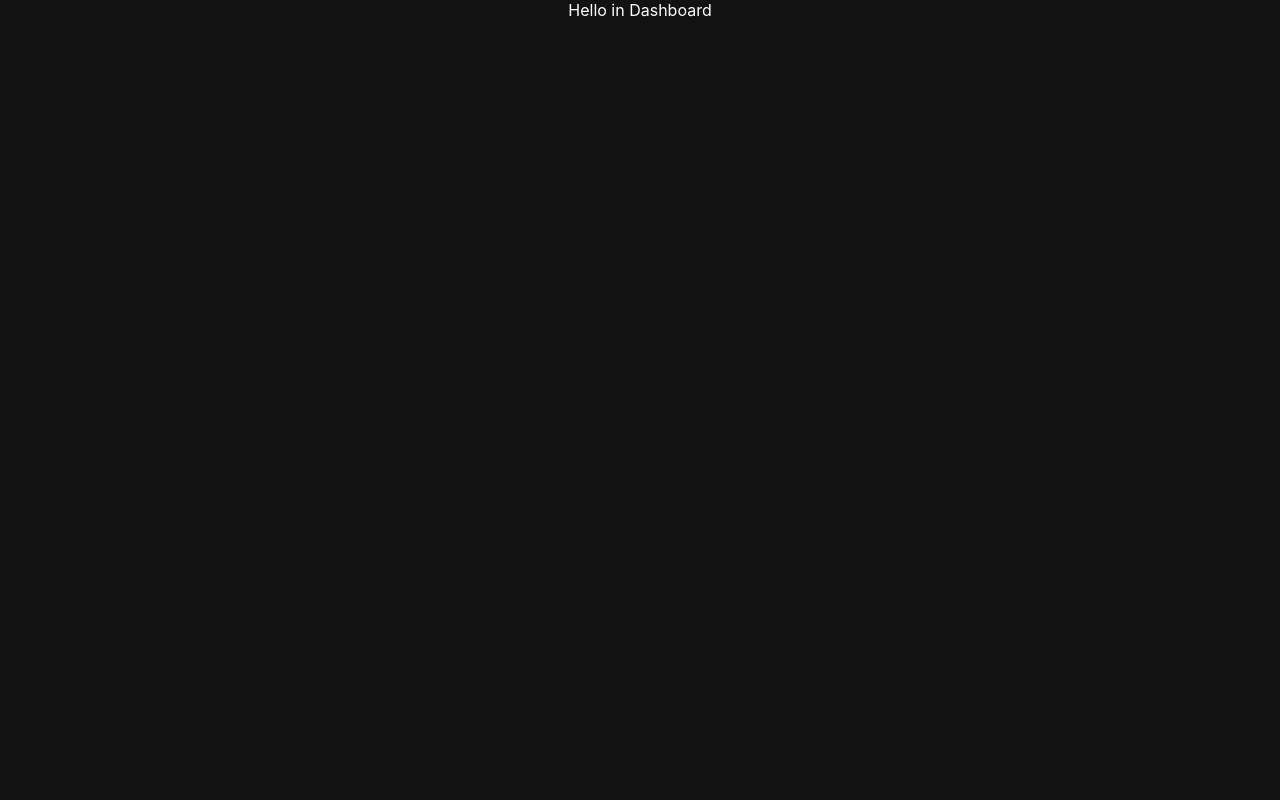
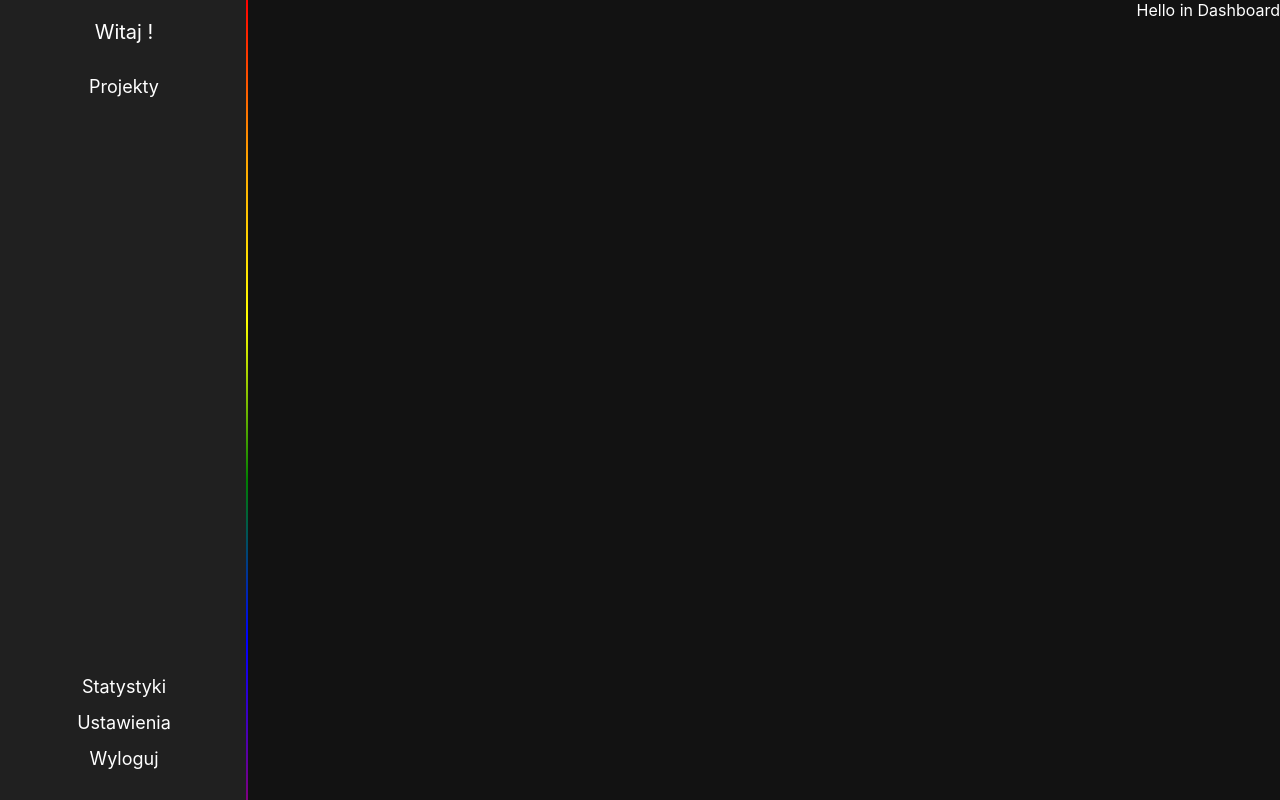
Before and after one commit to Nico2d/TimeLord, a React (Create React App) app: page /dashboard in a window 1280 px wide. Built offline with nearby package versions, Linux system fonts and the light colour scheme; no server answers.

Commit message:
feat: adds NavigationSidebar

```diff
--- a/src/App.tsx
+++ b/src/App.tsx
@@ -1,8 +1,8 @@
 import React from "react";
 import { BrowserRouter as Router, Link, Route, Switch } from "react-router-dom";
 import styled, { createGlobalStyle } from "styled-components";
-import { Dashboard } from "./Components/Dashboard";
-import { LandingPage } from "./Components/LandingPage";
+import { Dashboard } from "./Pages/Dashboard";
+import { LandingPage } from "./Pages/LandingPage";
 
 const GlobalStyle = createGlobalStyle`
     body {
--- a/src/Components/Dashboard.tsx
+++ /dev/null
@@ -1,3 +0,0 @@
-export const Dashboard = () => {
-  return <div>Hello in Dashboard</div>;
-};
--- /dev/null
+++ b/src/Components/NavigationSidebar/NavigationSidebar.tsx
@@ -0,0 +1,104 @@
+import React, { useEffect, useState } from "react";
+import styled from "styled-components";
+import { UserType } from "../../Types/User.type";
+
+type SidebarProps = {
+  userID: number;
+};
+
+export const NavigationSidebar: React.FC<SidebarProps> = ({ userID }) => {
+  const [user, setUser] = useState<UserType | null>(null);
+
+  const projectsList = [
+    { id: 1, name: "kanapkozercy.pl", status: "dev" },
+    { id: 2, name: "Time Lord", status: "dev" },
+    { id: 3, name: "Studia", status: "dev" },
+    { id: 4, name: "X-info", status: "dev" },
+  ];
+
+  useEffect(() => {
+    const API_URL = "https://general-strapi.herokuapp.com";
+    // process.env.NODE_ENV === "development"
+    //   ? "http://localhost:1337"
+    //   : "https://general-strapi.herokuapp.com";
+
+    fetch(`${API_URL}/time-lord-users/${userID}`)
+      .then((response) => response.json())
+      .then((data) => {
+        console.log(data);
+        setUser(data);
+      });
+  }, [userID]);
+
+  if (user === null) {
+    <Container>Loading...</Container>;
+  }
+
+  return (
+    <Container>
+      <Title>Witaj {user?.username}!</Title>
+      <Heading>Projekty</Heading>
+
+      <NavWrapper>
+        <Heading>Statystyki</Heading>
+        <Heading>Ustawienia</Heading>
+        <Heading>Wyloguj</Heading>
+      </NavWrapper>
+    </Container>
+  );
+};
+
+const NavWrapper = styled.nav`
+  margin-top: auto;
+  margin-bottom: 1rem;
+`;
+
+const Heading = styled.h1`
+  font-size: 18px;
+  font-weight: 400;
+`;
+
+const Title = styled.p`
+  font-size: 20px;
+  text-align: center;
+`;
+
+const Container = styled.div`
+  position: relative;
+  display: flex;
+  flex-flow: column;
+  background: #202020;
+  color: white;
+  width: 200px;
+  height: 100vh;
+  padding: 0 1.5rem;
+
+  ::before {
+    position: absolute;
+    top: 0;
+    bottom: 0;
+    width: 2px;
+    right: 0;
+    content: "";
+
+    background: linear-gradient(
+      to bottom,
+      #df6d6d,
+      #f9c182,
+      #fafa9a,
+      #85e099,
+      #80c8ff,
+      #bf80ff
+    );
+
+    background: linear-gradient(
+      to bottom,
+      red,
+      orange,
+      yellow,
+      green,
+      blue,
+      purple
+    );
+  }
+`;
--- /dev/null
+++ b/src/Pages/Dashboard.tsx
@@ -0,0 +1,16 @@
+import styled from "styled-components";
+import { NavigationSidebar } from "../Components/NavigationSidebar/NavigationSidebar";
+
+export const Dashboard = () => {
+  return (
+    <Container>
+      <NavigationSidebar userID={1} />
+      Hello in Dashboard
+    </Container>
+  );
+};
+
+const Container = styled.div`
+  display: flex;
+  justify-content: space-between;
+`;
--- /dev/null
+++ b/src/Types/User.type.ts
@@ -0,0 +1,3 @@
+export type UserType = {
+  username: string;
+};
```
Also changed, not shown: src/Pages/LandingPage.tsx (renamed from src/Components/LandingPage.tsx).
